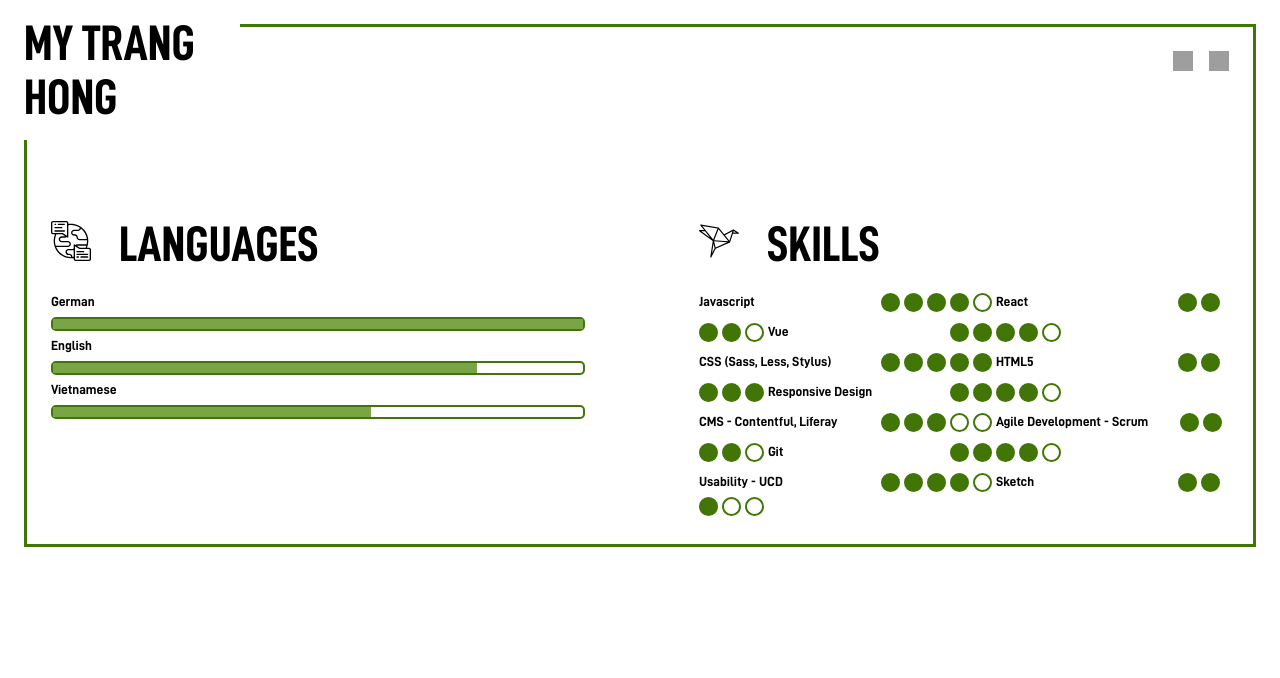
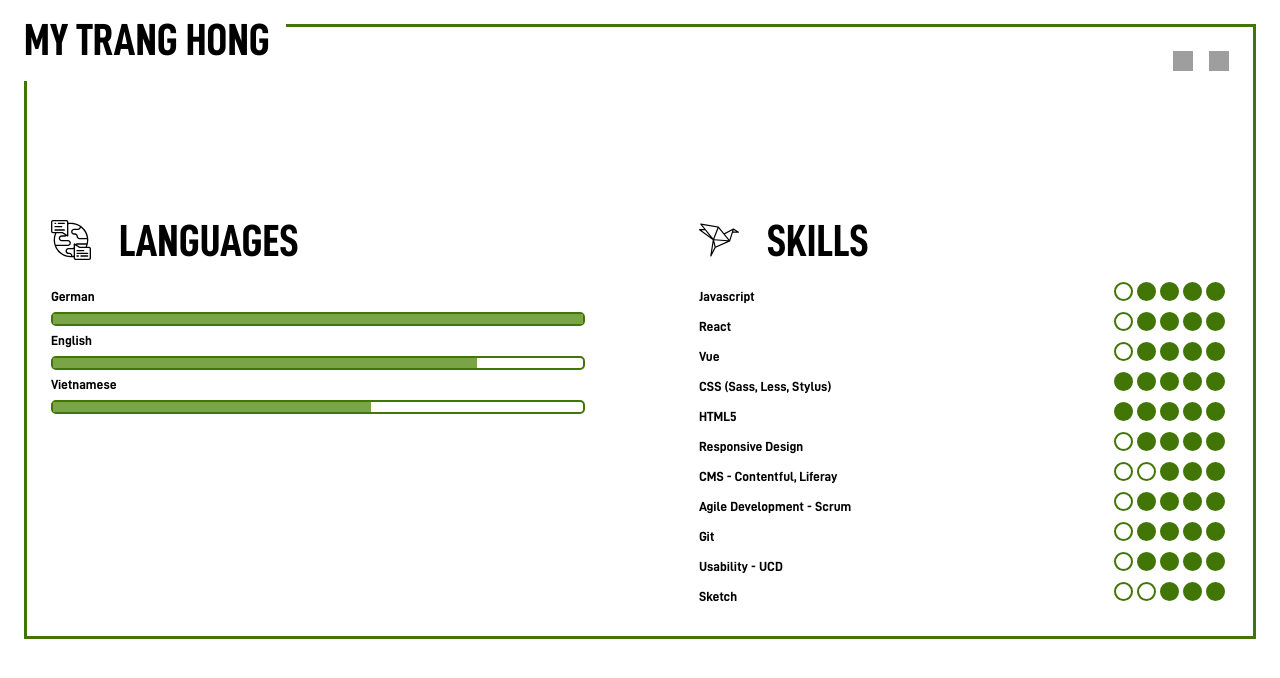
Before and after one commit to readmey/portfolio, a React (Create React App) app: page / in a window 1280 px wide. Shown: the top 678 px of the page. Built offline with nearby package versions, Linux system fonts and the light colour scheme; grey boxes are pictures that could not be loaded.

Commit message:
update component styles

```diff
--- a/src/components/CustomTitle.js
+++ b/src/components/CustomTitle.js
@@ -4,8 +4,7 @@ import styled from "styled-components";
 const StyledTitle = styled.h2`
   font-family: "DINCondensed";
   font-weight: bold;
-  font-size: 50px;
-  max-width: 200px;
+  font-size: 45px;
   background-color: white;
   text-transform: uppercase;
   padding: 1rem;
@@ -21,6 +20,7 @@ const StyledIcon = styled.img`
   width: 40px;
   display: inline-block;
   margin-right: 0.25rem;
+  vertical-align: sub;
 `;
 
 const CustomTitle = (props) => {
--- a/src/components/SkillScale.js
+++ b/src/components/SkillScale.js
@@ -1,11 +1,12 @@
 import React from "react";
 import styled from "styled-components";
+import theme from "../styles/theme";
 
 const StyledProgressBar = styled.div`
   height: 10px;
   width: 100%;
   border-radius: 5px;
-  border: 2px solid #417505;
+  border: 2px solid ${theme.colors.primary};
 `;
 
 const StyledBubble = styled.div`
@@ -14,12 +15,13 @@ const StyledBubble = styled.div`
   width: 15px;
   border-radius: 25px;
   margin-right: 0.25rem;
-  border: 2px solid #417505;
-  background-color: ${(props) => (props.filled ? "#417505" : "white")};
+  float: right;
+  border: 2px solid ${theme.colors.primary};
+  background-color: ${(props) => (props.filled ? theme.colors.primary : "white")};
 `;
 
 const StyledFiller = styled.div`
-  background-color: #79a546;
+  background-color: ${theme.colors.secondary};
   height: 10px;
   width: calc(20% * ${(props) => props.level});
 `;
@@ -58,10 +60,10 @@ const SkillScale = (props) => {
         const { language, skill, level } = item;
 
         return (
-          <React.Fragment key={index}>
+          <div className={`skill-${skill || language}`} key={index}>
             <StyledTitle>{skill || language}</StyledTitle>
             {type === "bar" ? renderScaleBar(level) : renderScaleBubbles(level)}
-          </React.Fragment>
+          </div>
         );
       })}
     </div>
```
